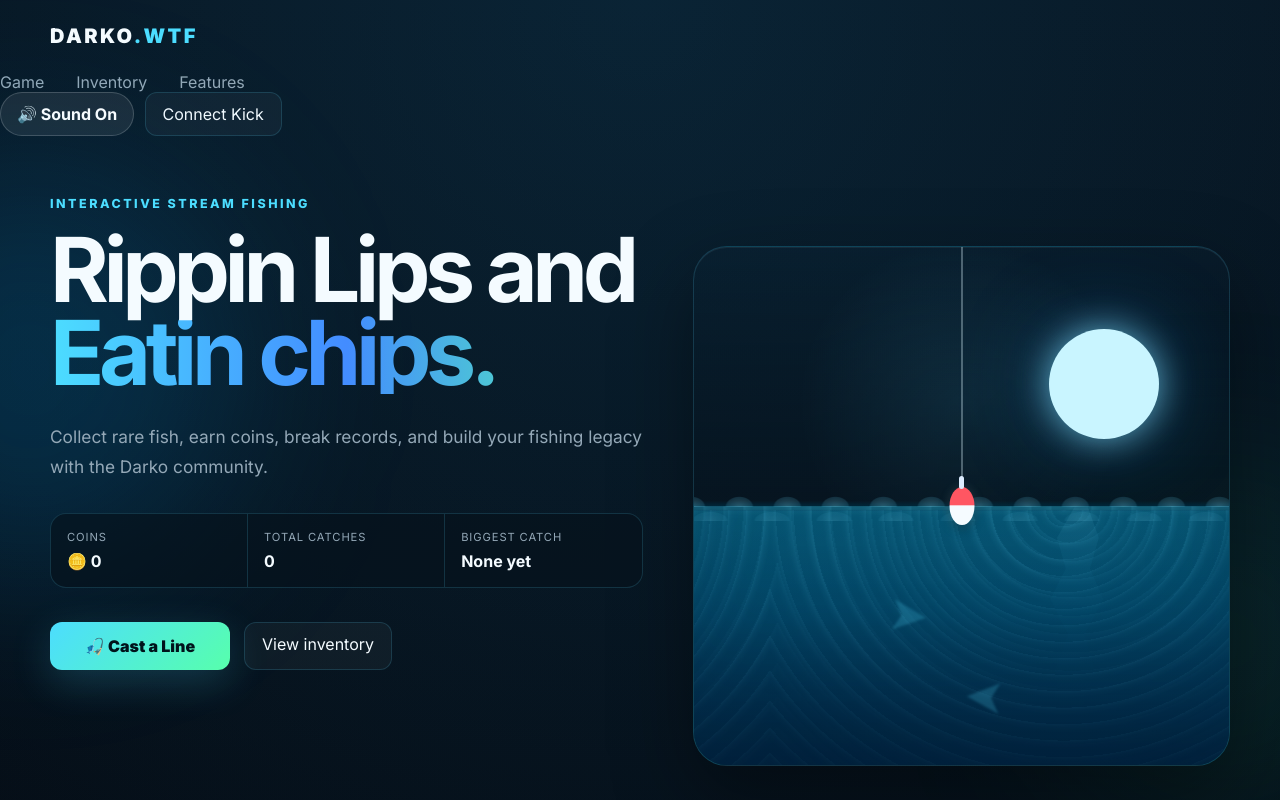
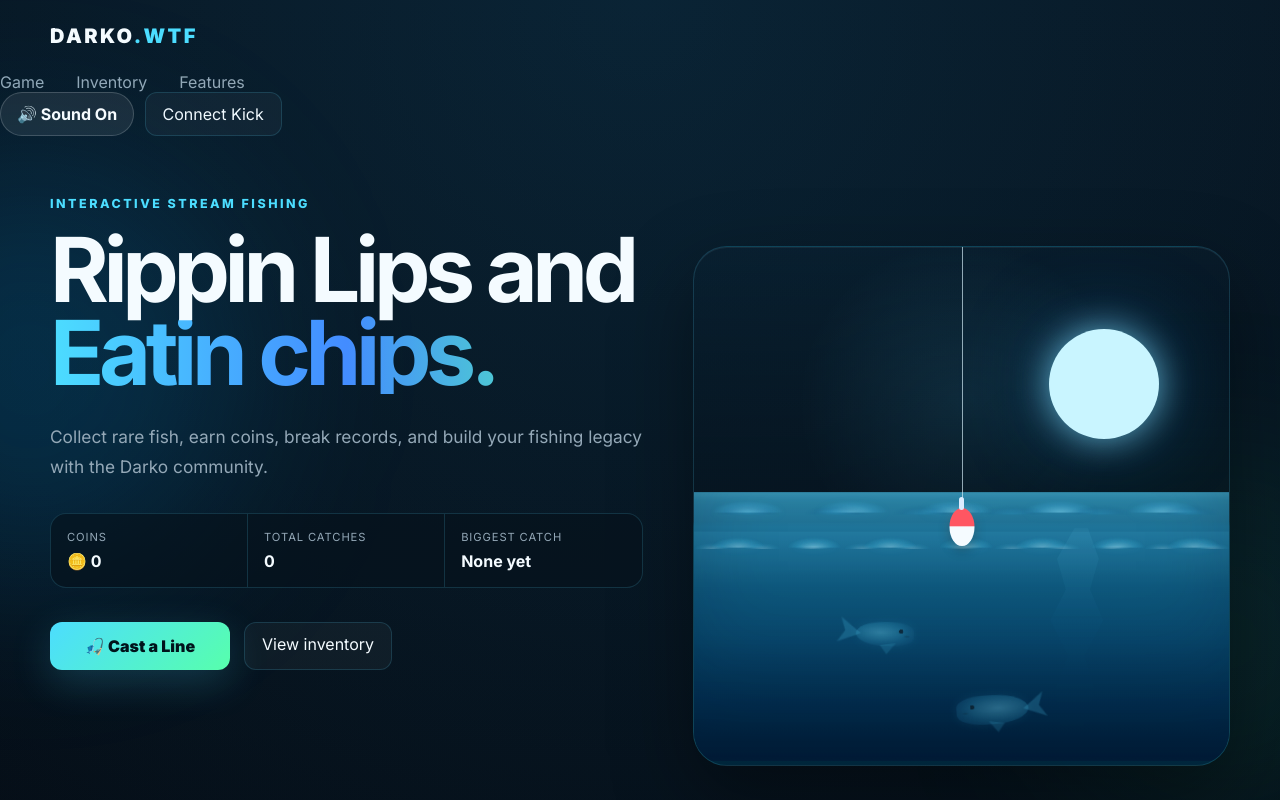
Before and after one commit to jeffthegreat79-prog/darko, a React (Vite) app: page / in a window 1280 px wide. Shown: the top 800 px of the page. Built offline with nearby package versions, Linux system fonts and the light colour scheme; no server answers.

Commit message:
Upgrade fishing scene animations

```diff
--- a/src/App.css
+++ b/src/App.css
@@ -491,7 +491,7 @@
    ========================================================= */
 
 .hero-art {
-  --water-level: 50%;
+  --water-level: 54%;
 
   position: relative;
   min-height: 520px;
@@ -580,7 +580,7 @@
 .water {
   position: absolute;
   left: -5%;
-  top: var(--water-level);
+ top: calc(var(--water-level) - 35px);
   width: 110%;
   height: 52%;
   pointer-events: none;
@@ -677,42 +677,199 @@
       0 0;
   }
 }
-/* ---------- Small rolling surface waves ---------- */
+/* ---------- Dramatic rolling lake surface ---------- */
 
 .water-back::before,
-.water-front::before {
+.water-front::before,
+.water-back::after,
+.water-front::after {
   content: '';
   position: absolute;
-
-  left: -10%;
-  top: -17px;
-
-  width: 130%;
-  height: 20px;
-
+  left: -20%;
+  width: 150%;
+  pointer-events: none;
+  background-repeat: repeat-x;
+}
+
+/* Big rolling swells */
+.water-back::before {
+  top: -14px;
+  height: 38px;
+
+  background-image:
+    radial-gradient(
+      ellipse 52px 17px at 50% 100%,
+      rgba(145, 230, 255, 0.48) 0%,
+      rgba(70, 175, 220, 0.28) 42%,
+      transparent 70%
+    );
+
+  background-size: 104px 34px;
+
+  filter: drop-shadow(0 2px 5px rgba(75, 200, 255, 0.25));
+
+  animation: water-swell-left 7s linear infinite;
+}
+
+/* Large darker swells moving the opposite direction */
+.water-back::after {
+  top: -5px;
+  height: 32px;
+  opacity: 0.72;
+
+  background-image:
+    radial-gradient(
+      ellipse 44px 13px at 50% 100%,
+      rgba(45, 155, 205, 0.35) 0%,
+      rgba(20, 95, 145, 0.2) 48%,
+      transparent 72%
+    );
+
+  background-size: 88px 28px;
+
+  animation: water-swell-right 10s linear infinite;
+}
+
+/* Bright foreground wave crests */
+.water-front::before {
+  top: -12px;
+  height: 34px;
+  opacity: 0.9;
+
+  background-image:
+    radial-gradient(
+      ellipse 38px 14px at 50% 100%,
+      rgba(180, 240, 255, 0.52) 0%,
+      rgba(80, 205, 245, 0.25) 45%,
+      transparent 72%
+    );
+
+  background-size: 76px 28px;
+
+  filter: drop-shadow(0 2px 4px rgba(125, 225, 255, 0.25));
+
+  animation: water-swell-right 5.5s linear infinite;
+}
+
+/* Smaller surface chop */
+.water-front::after {
+  top: -2px;
+  height: 22px;
+  opacity: 0.65;
+
+  background-image:
+    radial-gradient(
+      ellipse 25px 8px at 50% 100%,
+      rgba(205, 245, 255, 0.42) 0%,
+      rgba(90, 200, 235, 0.16) 48%,
+      transparent 74%
+    );
+
+  background-size: 50px 18px;
+
+  animation: water-swell-left 4s linear infinite;
+}
+
+@keyframes water-swell-left {
+  0% {
+    background-position-x: 0;
+    transform: translateY(0);
+  }
+
+  25% {
+    transform: translateY(-2px);
+  }
+
+  50% {
+    transform: translateY(3px);
+  }
+
+  75% {
+    transform: translateY(-1px);
+  }
+
+  100% {
+    background-position-x: 208px;
+    transform: translateY(0);
+  }
+}
+
+@keyframes water-swell-right {
+  0% {
+    background-position-x: 208px;
+    transform: translateY(2px);
+  }
+
+  25% {
+    transform: translateY(-1px);
+  }
+
+  50% {
+    transform: translateY(3px);
+  }
+
+  75% {
+    transform: translateY(-2px);
+  }
+
+  100% {
+    background-position-x: 0;
+    transform: translateY(2px);
+  }
+}
+
+@keyframes water-swell-left {
+  0% {
+    background-position-x: 0;
+    transform: translateY(0);
+  }
+
+  50% {
+    transform: translateY(2px);
+  }
+
+  100% {
+    background-position-x: 168px;
+    transform: translateY(0);
+  }
+}
+
+@keyframes water-swell-right {
+  0% {
+    background-position-x: 168px;
+    transform: translateY(1px);
+  }
+
+  50% {
+    transform: translateY(-1px);
+  }
+
+  100% {
+    background-position-x: 0;
+    transform: translateY(1px);
+  }
+}
+/* Give the lake more depth and a brighter surface */
+.water-back {
   background:
-    radial-gradient(
-      ellipse at 50% 100%,
-      rgba(135, 229, 255, 0.28) 0%,
-      rgba(92, 201, 235, 0.16) 38%,
-      transparent 42%
+    linear-gradient(
+      180deg,
+      rgba(40, 150, 190, 0.72) 0%,
+      rgba(12, 95, 145, 0.84) 18%,
+      rgba(4, 55, 95, 0.94) 55%,
+      rgba(1, 22, 48, 0.98) 100%
     );
-
-  background-size: 48px 18px;
-  background-repeat: repeat-x;
-
-  pointer-events: none;
-}
-
-.water-back::before {
-  animation: small-wave-roll 5s linear infinite;
-}
-
-.water-front::before {
-  top: -5px;
-  opacity: 0.55;
-  background-size: 62px 16px;
-  animation: small-wave-roll-reverse 7s linear infinite;
+}
+
+.water-front {
+  background:
+    linear-gradient(
+      180deg,
+      rgba(65, 170, 210, 0.42) 0%,
+      rgba(18, 105, 155, 0.58) 25%,
+      rgba(3, 55, 90, 0.82) 65%,
+      rgba(1, 28, 55, 0.94) 100%
+    );
 }
 /* ---------- Moon reflection shimmer ---------- */
 
@@ -835,13 +992,12 @@
   animation: fishing-line-cast 550ms ease-out;
 }
 .fishing-waiting .bobber {
-  animation: bobber-float 1.25s ease-in-out infinite;
+  animation: bobber-float 1.8s ease-in-out infinite;
 }
 
 .hero-art.fishing-bite .bobber {
-  animation: bobber-bite 180ms ease-in-out infinite alternate;
-}
-
+  animation: bobber-bite 760ms cubic-bezier(0.22, 0.8, 0.32, 1) both;
+}
 .fishing-casting .splash-ring-one {
   animation: water-splash 900ms ease-out 350ms;
 }
@@ -853,35 +1009,121 @@
 .fishing-bite .bite-alert {
   animation: bite-alert 350ms ease-in-out infinite alternate;
 }
-
+.fishing-bite .splash-ring-one {
+  animation: water-splash 850ms ease-out both;
+}
+
+.fishing-bite .splash-ring-two {
+  animation: water-splash 1100ms ease-out 110ms both;
+}
 /* ---------- Fish ---------- */
-
 .fish-shadow {
   position: absolute;
   z-index: 5;
-  color: rgba(81, 222, 255, 0.2);
-  font-size: 3rem;
-  filter: blur(1px);
-}
-
+
+  width: 58px;
+  height: 24px;
+
+  background:
+    radial-gradient(
+      circle at 78% 38%,
+      rgba(8, 22, 34, 0.75) 0 2px,
+      transparent 2.4px
+    ),
+    radial-gradient(
+      ellipse 5px 2px at 88% 58%,
+      rgba(10, 36, 52, 0.35) 0%,
+      transparent 75%
+    ),
+    radial-gradient(
+      ellipse at 42% 45%,
+      rgba(115, 225, 255, 0.34) 0%,
+      rgba(55, 170, 210, 0.25) 55%,
+      rgba(25, 105, 145, 0.18) 100%
+    );
+
+  border-radius: 60% 45% 45% 60%;
+  filter: blur(0.4px);
+
+  box-shadow:
+    inset -7px -3px 8px rgba(0, 40, 75, 0.18),
+    0 0 8px rgba(80, 210, 255, 0.08);
+}
+
+/* Tail */
+.fish-shadow::before {
+  content: '';
+  position: absolute;
+
+  left: -17px;
+  top: 50%;
+
+  width: 22px;
+  height: 25px;
+
+  background: rgba(65, 175, 215, 0.25);
+
+  clip-path: polygon(
+    100% 50%,
+    0 0,
+    28% 50%,
+    0 100%
+  );
+
+  transform: translateY(-50%);
+  transform-origin: right center;
+  animation: fish-tail-wiggle 550ms ease-in-out infinite alternate;
+}
+@keyframes fish-tail-wiggle {
+  from {
+    transform: translateY(-50%) rotate(-9deg);
+  }
+
+  to {
+    transform: translateY(-50%) rotate(9deg);
+  }
+}
+
+/* Small lower fin */
+.fish-shadow::after {
+  content: '';
+  position: absolute;
+
+  left: 25px;
+  bottom: -8px;
+
+  width: 16px;
+  height: 10px;
+
+  background: rgba(55, 165, 205, 0.2);
+
+  clip-path: polygon(
+    0 0,
+    100% 0,
+    35% 100%
+  );
+
+  transform: rotate(-8deg);
+}
 .fish-one {
-  bottom: 115px;
-  left: 24%;
-  transform: rotate(8deg);
+  top: calc(var(--water-level) + 85px);
+  bottom: auto;
+  left: 18%;
+  transform: rotate(5deg);
   animation: swim 8s ease-in-out infinite;
 }
 
 .fish-two {
-  right: 20%;
-  bottom: 58px;
-  transform: scaleX(-1) rotate(-7deg);
+  top: calc(var(--water-level) + 175px);
+  bottom: auto;
+  right: 16%;
+
+  width: 72px;
+  height: 29px;
+
+  transform: scaleX(-1) rotate(-4deg);
   animation: swim-two 11s ease-in-out infinite;
 }
-
-.fishing-bite .fish-one {
-  animation: fish-strike 500ms ease-in-out infinite alternate;
-}
-
 /* ---------- Inventory ---------- */
 
 .inventory-section {
@@ -1122,37 +1364,81 @@
 }
 
 @keyframes bobber-float {
-  0%,
+  0% {
+    transform: translate(-50%, calc(-50% - 2px)) rotate(-2deg);
+  }
+
+  25% {
+    transform: translate(-50%, calc(-50% + 1px)) rotate(1deg);
+  }
+
+  50% {
+    transform: translate(-50%, calc(-50% + 4px)) rotate(3deg);
+  }
+
+  75% {
+    transform: translate(-50%, calc(-50% + 1px)) rotate(-1deg);
+  }
+
   100% {
+    transform: translate(-50%, calc(-50% - 2px)) rotate(-2deg);
+  }
+}
+
+@keyframes bobber-bite {
+  0% {
+    top: var(--water-level);
     transform: translate(-50%, -50%) rotate(-2deg);
   }
 
-  50% {
-    transform: translate(-50%, calc(-50% + 6px)) rotate(3deg);
-  }
-}
-
-@keyframes bobber-bite {
-  from {
+  18% {
+    top: calc(var(--water-level) + 5px);
+    transform: translate(-50%, -50%) rotate(3deg);
+  }
+
+  38% {
+    top: calc(var(--water-level) + 30px);
+    transform: translate(-50%, -50%) rotate(7deg) scaleY(0.94);
+  }
+
+  52% {
+    top: calc(var(--water-level) + 34px);
+    transform: translate(-50%, -50%) rotate(-5deg) scaleY(0.92);
+  }
+
+  66% {
+    top: calc(var(--water-level) - 6px);
+    transform: translate(-50%, -50%) rotate(-4deg);
+  }
+
+  80% {
+    top: calc(var(--water-level) + 3px);
+    transform: translate(-50%, -50%) rotate(2deg);
+  }
+
+  100% {
     top: var(--water-level);
-    transform: translate(-50%, -50%) rotate(-3deg);
-  }
-
-  to {
-    top: calc(var(--water-level) + 30px);
-    transform: translate(-50%, -50%) rotate(4deg);
+    transform: translate(-50%, -50%) rotate(0deg);
   }
 }
 
 @keyframes water-splash {
   0% {
-    opacity: 0.9;
-    transform: translate(-50%, -50%) scale(0.2);
+    opacity: 0;
+    transform: translate(-50%, -50%) scale(0.15);
+  }
+
+  12% {
+    opacity: 0.95;
+  }
+
+  65% {
+    opacity: 0.45;
   }
 
   100% {
     opacity: 0;
-    transform: translate(-50%, -50%) scale(3.5);
+    transform: translate(-50%, -50%) scale(4.2);
   }
 }
 
@@ -1181,14 +1467,40 @@
 }
 
 @keyframes swim {
+  0%,
+  100% {
+    transform: translate(0, 0) rotate(3deg);
+  }
+
+  25% {
+    transform: translate(55px, -6px) rotate(0deg);
+  }
+
   50% {
-    transform: translate(140px, -15px) rotate(4deg);
+    transform: translate(130px, 5px) rotate(-3deg);
+  }
+
+  75% {
+    transform: translate(65px, 10px) rotate(2deg);
   }
 }
 
 @keyframes swim-two {
+  0%,
+  100% {
+    transform: translate(0, 0) scaleX(-1) rotate(-3deg);
+  }
+
+  25% {
+    transform: translate(-45px, 7px) scaleX(-1) rotate(1deg);
+  }
+
   50% {
-    transform: translate(-120px, 18px) scaleX(-1) rotate(-4deg);
+    transform: translate(-120px, -8px) scaleX(-1) rotate(4deg);
+  }
+
+  75% {
+    transform: translate(-60px, 5px) scaleX(-1) rotate(-1deg);
   }
 }
 
@@ -1970,3 +2282,73 @@
     width: 100%;
   }
 }
+/* Smooth transition from surface water into deep water */
+.water-back {
+  background:
+    linear-gradient(
+      180deg,
+      rgba(55, 165, 205, 0.78) 0%,
+      rgba(35, 135, 180, 0.72) 18%,
+      rgba(20, 105, 150, 0.68) 35%,
+      rgba(10, 78, 120, 0.78) 55%,
+      rgba(4, 52, 88, 0.9) 75%,
+      rgba(1, 28, 55, 0.98) 100%
+    );
+}
+
+.water-front {
+  background:
+    linear-gradient(
+      180deg,
+      rgba(80, 190, 225, 0.12) 0%,
+      rgba(40, 145, 190, 0.10) 20%,
+      rgba(15, 100, 145, 0.14) 40%,
+      rgba(5, 65, 105, 0.22) 65%,
+      rgba(1, 30, 60, 0.34) 100%
+    );
+}
+/* Fish keeps swimming while gradually investigating the bobber */
+.fish-one {
+  transition:
+    left 2.4s ease-in-out,
+    top 2.4s ease-in-out;
+}
+
+.hero-art.fishing-waiting .fish-one {
+  left: calc(18% + 70px);
+  top: calc(var(--water-level) + 67px);
+}
+
+/* Keep its approached position when the bite begins */
+.hero-art.fishing-bite .fish-one {
+  left: calc(18% + 70px);
+  top: calc(var(--water-level) + 67px);
+
+  animation: fish-strike 720ms cubic-bezier(0.2, 0.8, 0.3, 1) both;
+}
+
+@keyframes fish-strike {
+  0% {
+    transform: translate(0, 0) rotate(-2deg);
+  }
+
+  25% {
+    transform: translate(20px, -10px) rotate(-4deg);
+  }
+
+  52% {
+    transform: translate(88px, -58px) rotate(-7deg) scale(1.05);
+  }
+
+  65% {
+    transform: translate(94px, -61px) rotate(3deg) scale(1.06);
+  }
+
+  82% {
+    transform: translate(55px, -30px) rotate(5deg);
+  }
+
+  100% {
+    transform: translate(20px, 2px) rotate(2deg);
+  }
+}
--- a/src/App.jsx
+++ b/src/App.jsx
@@ -107,7 +107,7 @@
   },
   {
     name: 'Tiger Musky',
-    rarity: 'rare',
+    rarity: 'Rare',
     value: 100,
     chance: 5,
     minWeight: 5.0,
@@ -116,7 +116,7 @@
     },
    {
     name: 'Crappie',
-    rarity: 'uncommon',
+    rarity: 'Uncommon',
     value: 25,
     chance: 15,
     minWeight: .4,
@@ -134,7 +134,7 @@
   },
   {
   name: 'Old broken fishing rod',
-  rarity: 'junk',
+  rarity: 'Junk',
   value: 8,
   chance: 4,
   minWeight: .7,
@@ -143,7 +143,7 @@
 },
 {
   name: 'Old Subaru Wiring Harness',
-  rarity: 'junk',
+  rarity: 'Junk',
   value: 25,
   chance: 4,
   minWeight: 2.0,
@@ -152,7 +152,7 @@
 },
 {
   name: 'Styrofoam cup',
-  rarity: 'junk',
+  rarity: 'Junk',
   value: 3,
   chance: 6,
   minWeight: 0.1,
@@ -170,7 +170,7 @@
 },
 {
   name: 'Old Vape',
-  rarity: 'junk',
+  rarity: 'Junk',
   value: 3,
   chance: 6,
   minWeight: 0.1,
@@ -179,7 +179,7 @@
 },
 {
   name: 'Waterlogged Pokémon Card',
-  rarity: 'junk',
+  rarity: 'Junk',
   value: 50,
   chance: 2,
   minWeight: 0.01,
@@ -1184,8 +1184,8 @@
 
           <div className="water water-back" />
           <div className="water water-front" />
-          <div className="fish-shadow fish-one">➤</div>
-          <div className="fish-shadow fish-two">➤</div>
+         <div className="fish-shadow fish-one"></div>
+<div className="fish-shadow fish-two"></div>
         </div>
       </section>
 
```
